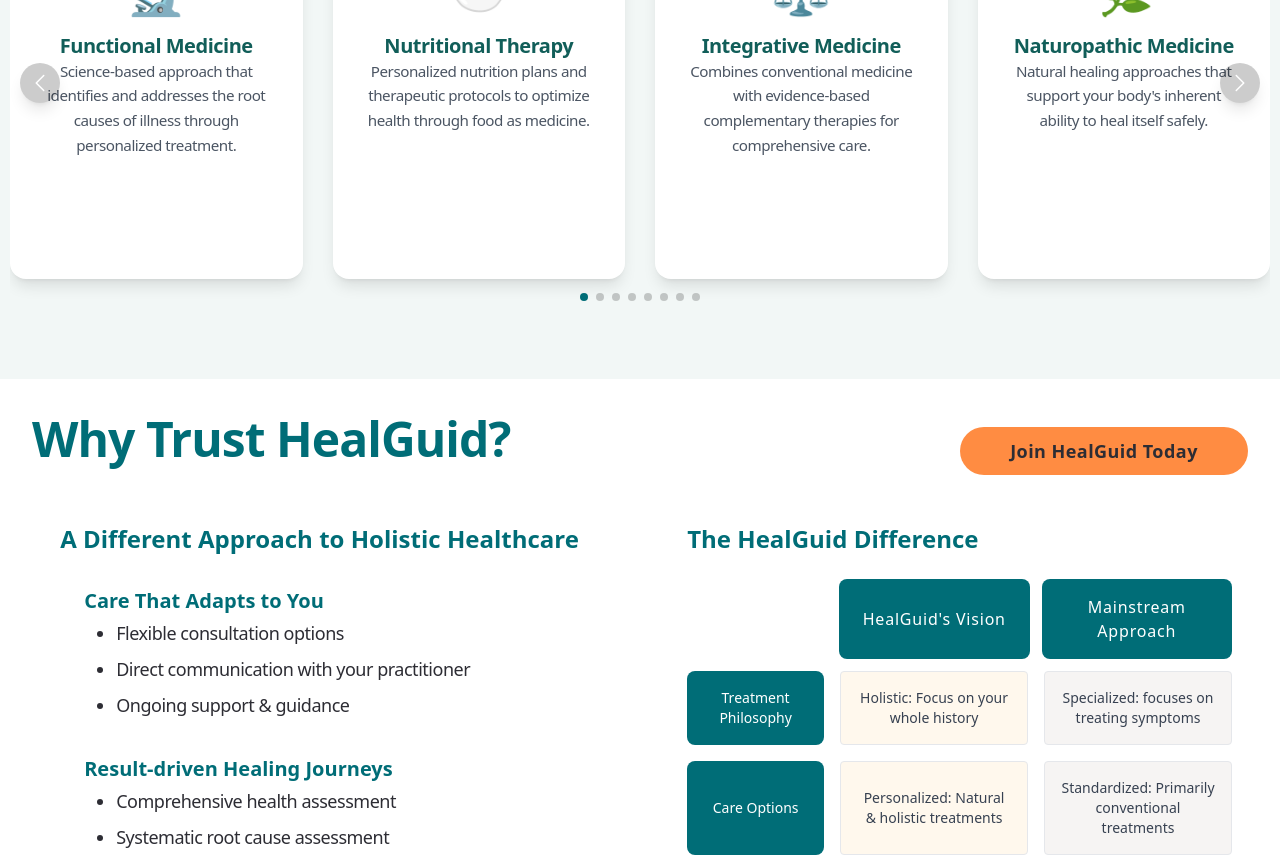
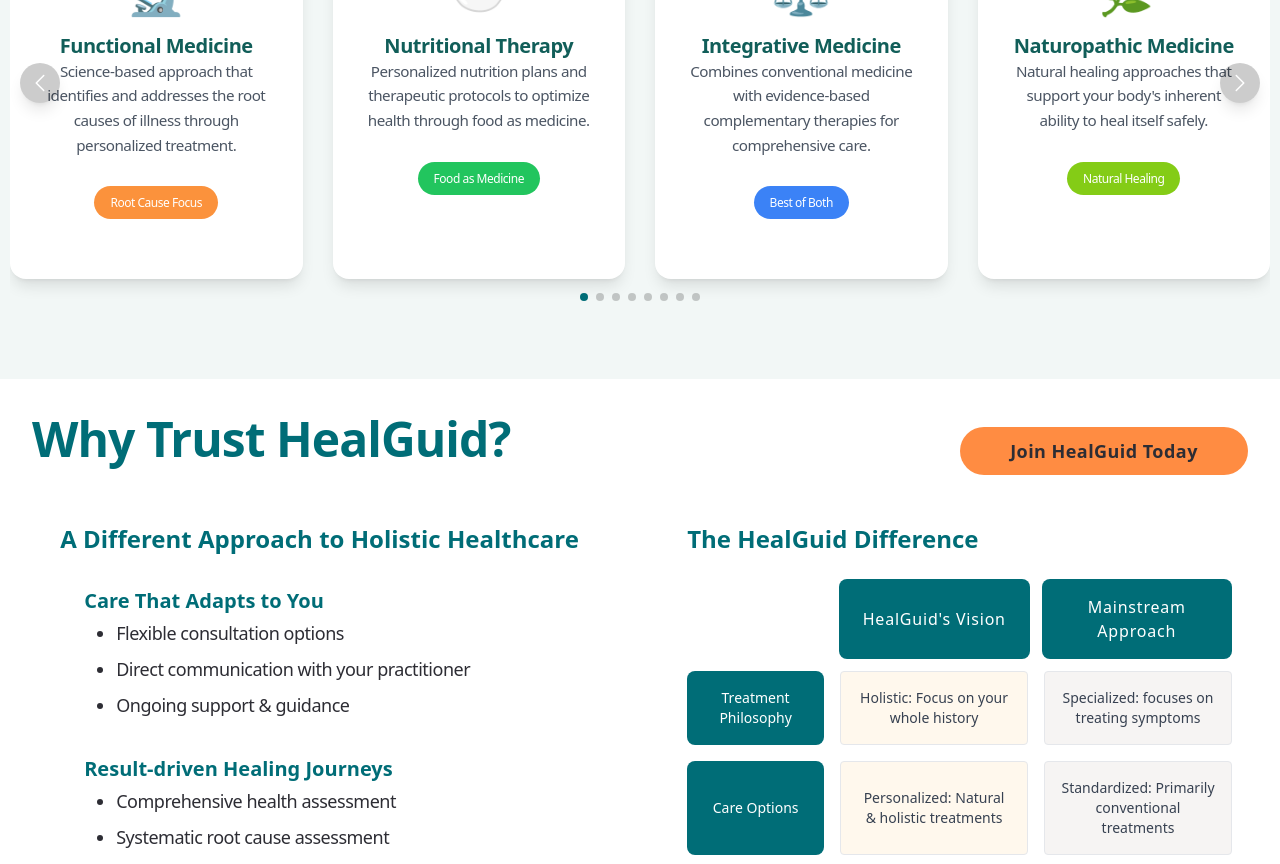
Before and after one commit to Danielvermel/helaguid-next, a Next.js app: page / in a window 1280 px wide. Shown: the part 1940-2804 px from the top of the page. Built offline with nearby package versions, Linux system fonts and the light colour scheme.

Commit message:
add buttons to treatment approach card

```diff
--- a/src/components/ui/ApproachedCard.jsx
+++ b/src/components/ui/ApproachedCard.jsx
@@ -39,6 +39,11 @@
                 </div>
 
                 {/* Bottom Row: Tag (aligned to the bottom of the grid) */}
+                <div className="p-8 self-end">
+                    <span className={clsx("text-white text-xs font-medium px-4 py-2 rounded-full", styles.badge)}>
+                        {approach.tag}
+                    </span>
+                </div>
             </div>
         </div>
     );
```
